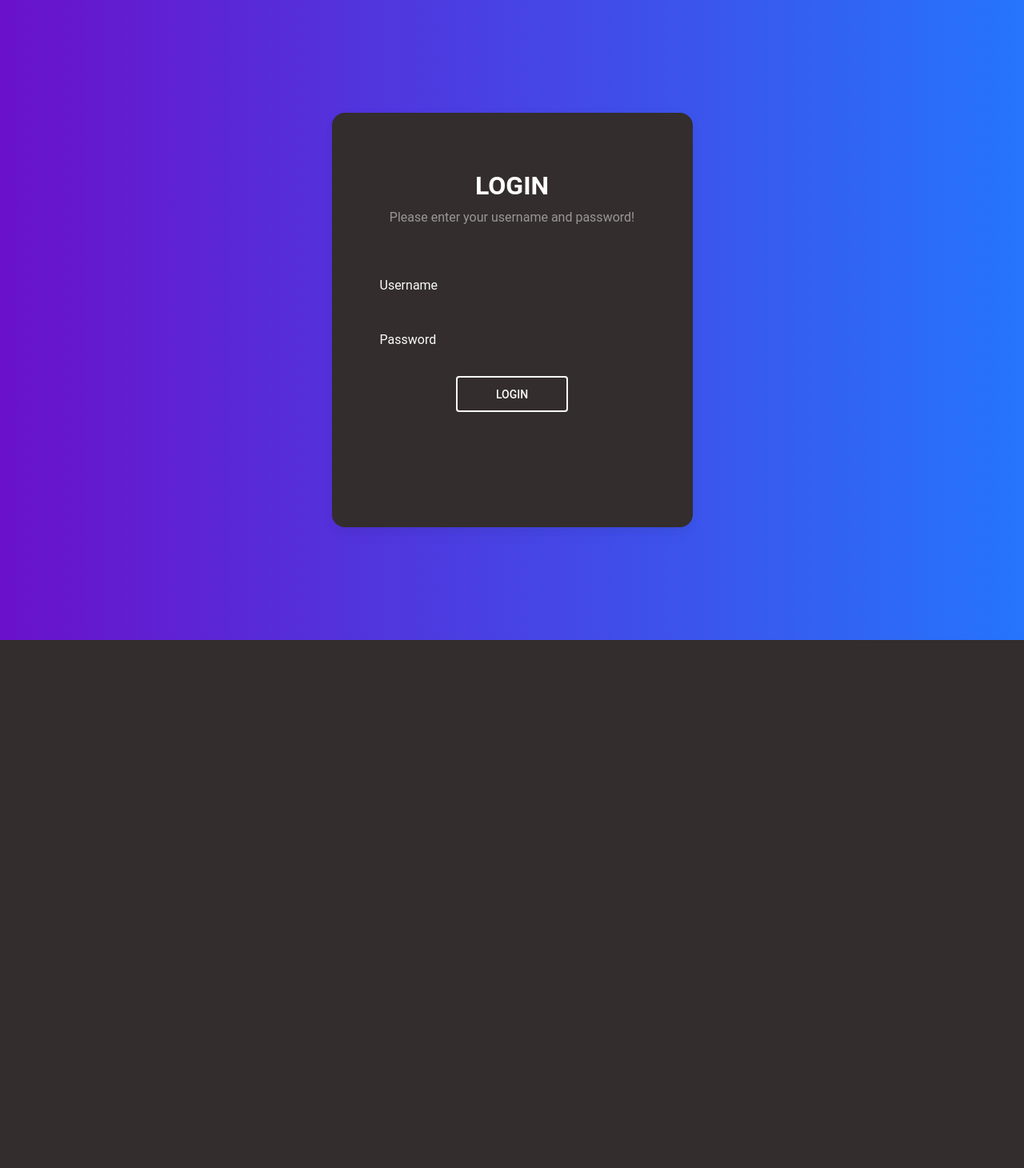
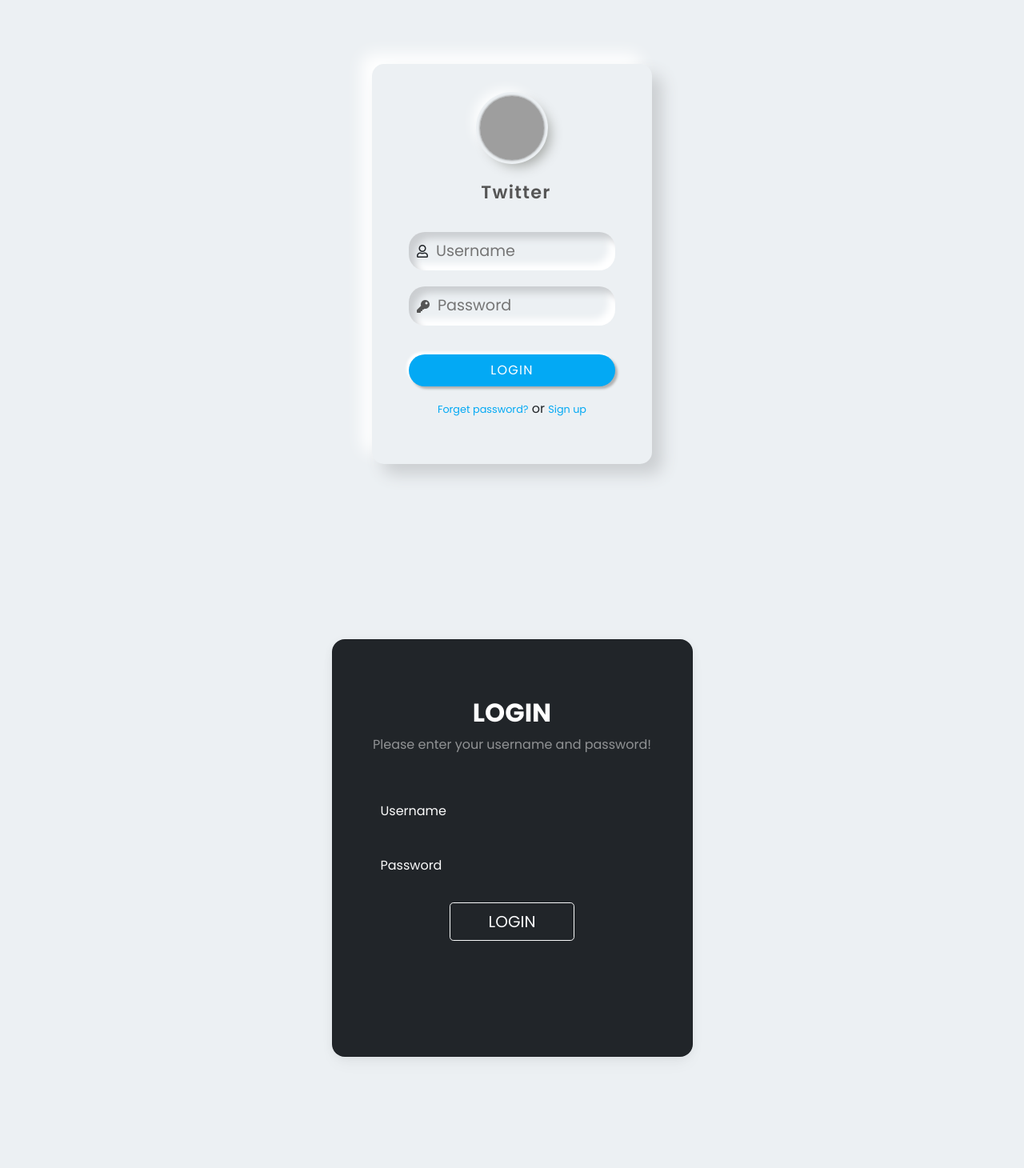
Before and after one commit to DungHandsome/Django-student-management, a Django app: page /login/ in a window 1280 px wide. Shown: the whole page at 80% size. Before the commit the page ends 800 px from the top, so only its background shows below. Run offline with Django 4.2, Linux system fonts and the light colour scheme; grey boxes are pictures that could not be loaded.

Commit message:
commit :D

```diff
--- a/django_student_management_v2/settings.py
+++ b/django_student_management_v2/settings.py
@@ -30,7 +30,7 @@
 # Application definition
 
 INSTALLED_APPS = [
-    #'jazzmin',
+    'jazzmin',
     'django.contrib.admin',
     'django.contrib.auth',
     'django.contrib.contenttypes',
--- a/management/models.py
+++ b/management/models.py
@@ -41,6 +41,7 @@
     sex = models.IntegerField(choices=sex_choices, default=0)
     country = models.CharField(max_length=200)
     avatar = models.ImageField(null=True)
+    bio = models.TextField(null=True)
 
 class Announcement(models.Model):
 
--- a/templates/user/login.html
+++ b/templates/user/login.html
@@ -6,20 +6,138 @@
   <meta name="viewport" content="width=device-width, initial-scale=1.0">
   <title>Login</title>
   <link href="{% static 'mdb/css/mdb.min.css' %}" rel="stylesheet">
+  <link rel="stylesheet" href="https://cdn.jsdelivr.net/npm/bootstrap@5.0.0-beta1/dist/css/bootstrap.min.css">
+  <link rel="stylesheet" href="https://use.fontawesome.com/releases/v5.7.2/css/all.css">
   <style>
-    .gradient-custom {
-    /* fallback for old browsers */
-    background: #6a11cb;
+    /* Importing fonts from Google */
+@import url('https://fonts.googleapis.com/css2?family=Poppins:wght@300;400;500;600;700;800;900&display=swap');
 
-    /* Chrome 10-25, Safari 5.1-6 */
-    background: -webkit-linear-gradient(to right, rgba(106, 17, 203, 1), rgba(37, 117, 252, 1));
+/* Reseting */
+* {
+    margin: 0;
+    padding: 0;
+    box-sizing: border-box;
+    font-family: 'Poppins', sans-serif;
+}
 
-    /* W3C, IE 10+/ Edge, Firefox 16+, Chrome 26+, Opera 12+, Safari 7+ */
-    background: linear-gradient(to right, rgba(106, 17, 203, 1), rgba(37, 117, 252, 1))
+body {
+    background: #ecf0f3;
+}
+
+.wrapper {
+    max-width: 350px;
+    min-height: 500px;
+    margin: 80px auto;
+    padding: 40px 30px 30px 30px;
+    background-color: #ecf0f3;
+    border-radius: 15px;
+    box-shadow: 13px 13px 20px #cbced1, -13px -13px 20px #fff;
+}
+
+.logo {
+    width: 80px;
+    margin: auto;
+}
+
+.logo img {
+    width: 100%;
+    height: 80px;
+    object-fit: cover;
+    border-radius: 50%;
+    box-shadow: 0px 0px 3px #5f5f5f,
+        0px 0px 0px 5px #ecf0f3,
+        8px 8px 15px #a7aaa7,
+        -8px -8px 15px #fff;
+}
+
+.wrapper .name {
+    font-weight: 600;
+    font-size: 1.4rem;
+    letter-spacing: 1.3px;
+    padding-left: 10px;
+    color: #555;
+}
+
+.wrapper .form-field input {
+    width: 100%;
+    display: block;
+    border: none;
+    outline: none;
+    background: none;
+    font-size: 1.2rem;
+    color: #666;
+    padding: 10px 15px 10px 10px;
+    /* border: 1px solid red; */
+}
+
+.wrapper .form-field {
+    padding-left: 10px;
+    margin-bottom: 20px;
+    border-radius: 20px;
+    box-shadow: inset 8px 8px 8px #cbced1, inset -8px -8px 8px #fff;
+}
+
+.wrapper .form-field .fas {
+    color: #555;
+}
+
+.wrapper .btn {
+    box-shadow: none;
+    width: 100%;
+    height: 40px;
+    background-color: #03A9F4;
+    color: #fff;
+    border-radius: 25px;
+    box-shadow: 3px 3px 3px #b1b1b1,
+        -3px -3px 3px #fff;
+    letter-spacing: 1.3px;
+}
+
+.wrapper .btn:hover {
+    background-color: #039BE5;
+}
+
+.wrapper a {
+    text-decoration: none;
+    font-size: 0.8rem;
+    color: #03A9F4;
+}
+
+.wrapper a:hover {
+    color: #039BE5;
+}
+
+@media(max-width: 380px) {
+    .wrapper {
+        margin: 30px 20px;
+        padding: 40px 15px 15px 15px;
     }
+}
   </style>
 </head>
 <body>
+  <div class="wrapper">
+    <div class="logo">
+        <img src="https://www.freepnglogos.com/uploads/twitter-logo-png/twitter-bird-symbols-png-logo-0.png" alt="">
+    </div>
+    <div class="text-center mt-4 name">
+        Twitter
+    </div>
+    <form class="p-3 mt-3">
+        <div class="form-field d-flex align-items-center">
+            <span class="far fa-user"></span>
+            <input type="text" name="userName" id="userName" placeholder="Username">
+        </div>
+        <div class="form-field d-flex align-items-center">
+            <span class="fas fa-key"></span>
+            <input type="password" name="password" id="pwd" placeholder="Password">
+        </div>
+        <button class="btn mt-3">Login</button>
+    </form>
+    <div class="text-center fs-6">
+        <a href="#">Forget password?</a> or <a href="#">Sign up</a>
+    </div>
+</div>
     <section class="vh-100 gradient-custom">
   <section class="vh-100 gradient-custom">
     <div class="container py-5 h-100">
@@ -60,5 +178,6 @@
   </section>
 
     <script src="{% static 'mdb/js/mdb.umd.min.js' %}"></script>
+    <script src="https://cdn.jsdelivr.net/npm/bootstrap@5.0.0-beta1/dist/js/bootstrap.bundle.min.js"></script>
 </body>
 </html>
```
Also changed, not shown: db.sqlite3, management/migrations/0018_mystudent_bio.py (added).
